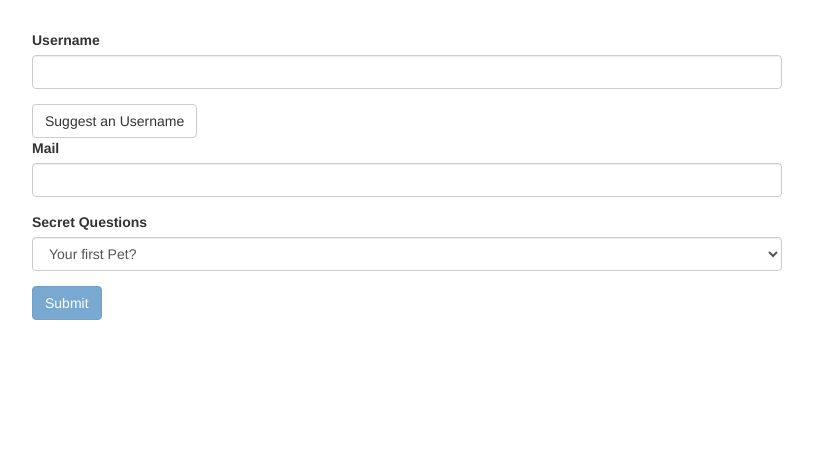
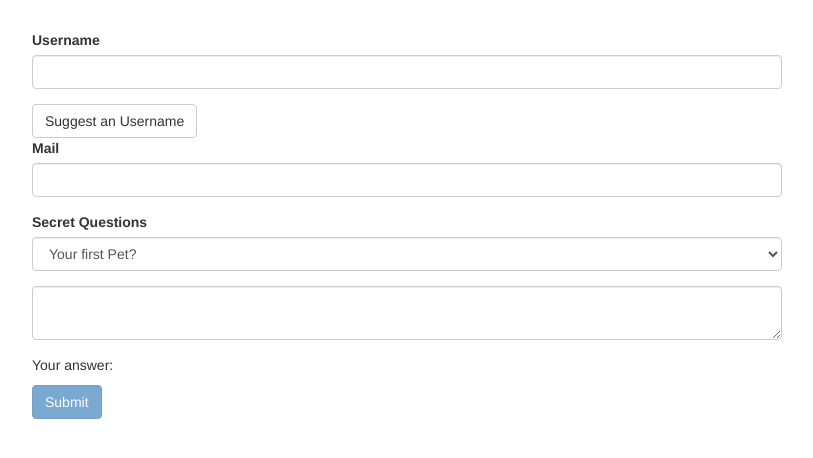
Before and after one commit to verlil/angular5-forms-td-start, an Angular app: page / in a window 1280 px wide. Shown: the top 458 px of the page, without its empty margins (233-1046 px from the left). Built offline with nearby package versions, Linux system fonts and the light colour scheme.

Commit message:
two-way binding to instantly react

```diff
--- a/src/app/app.component.html
+++ b/src/app/app.component.html
@@ -42,6 +42,14 @@
             <option value="teacher">Your first teacher?</option>
           </select>
         </div>
+        <div class="form-group">
+          <textarea
+            name="questionAnswer"
+            rows="2"
+            class="form-control"
+            [(ngModel)]="answer"></textarea>
+        </div>
+        <p>Your answer: {{ answer }}</p>
         <button
           class="btn btn-primary"
           type="submit"
--- a/src/app/app.component.ts
+++ b/src/app/app.component.ts
@@ -9,6 +9,7 @@
 export class AppComponent {
   @ViewChild('f') signupForm: NgForm;
   defaultQuestion = 'pet';
+  answer = '';
 
   suggestUserName() {
     const suggestedName = 'Superuser';
```
